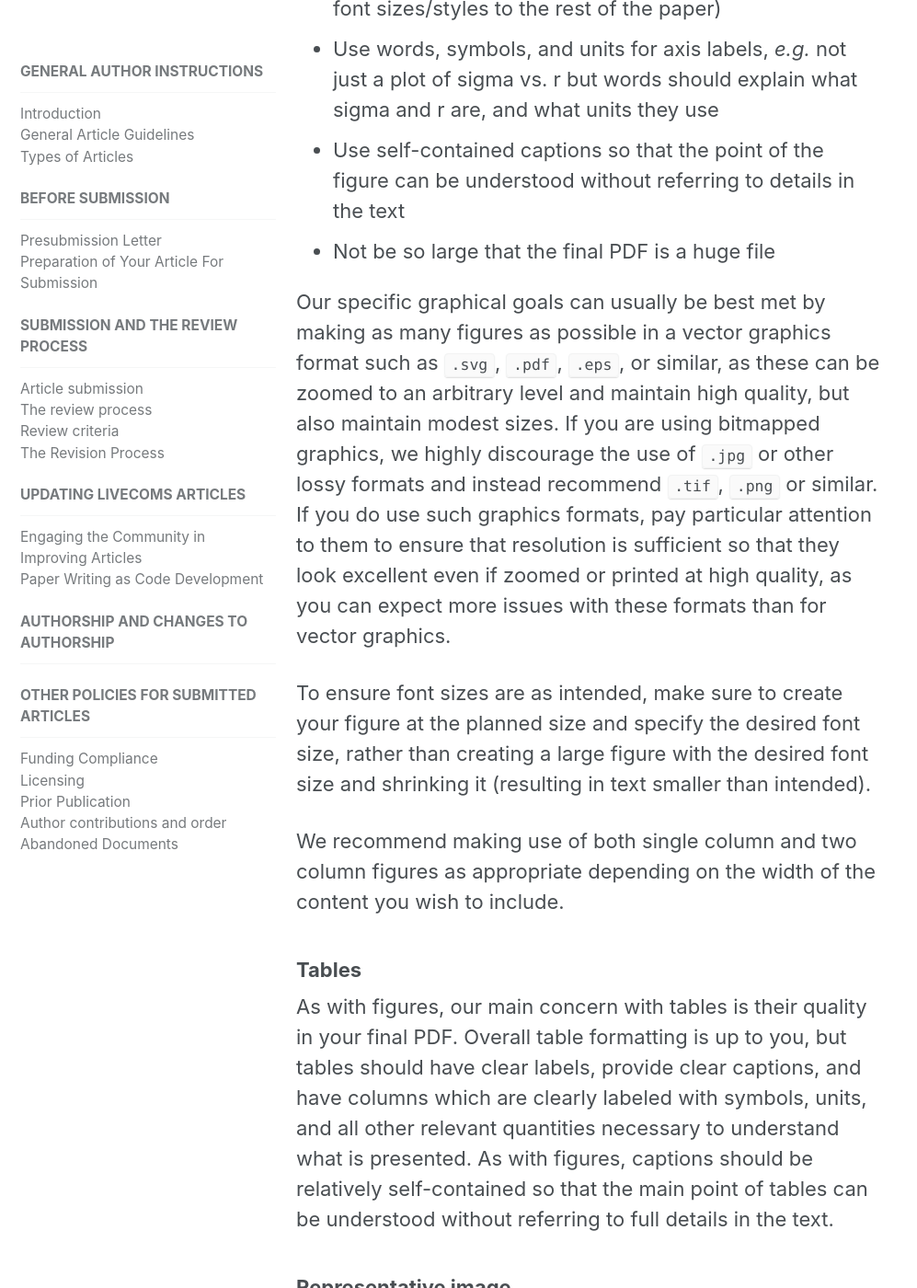
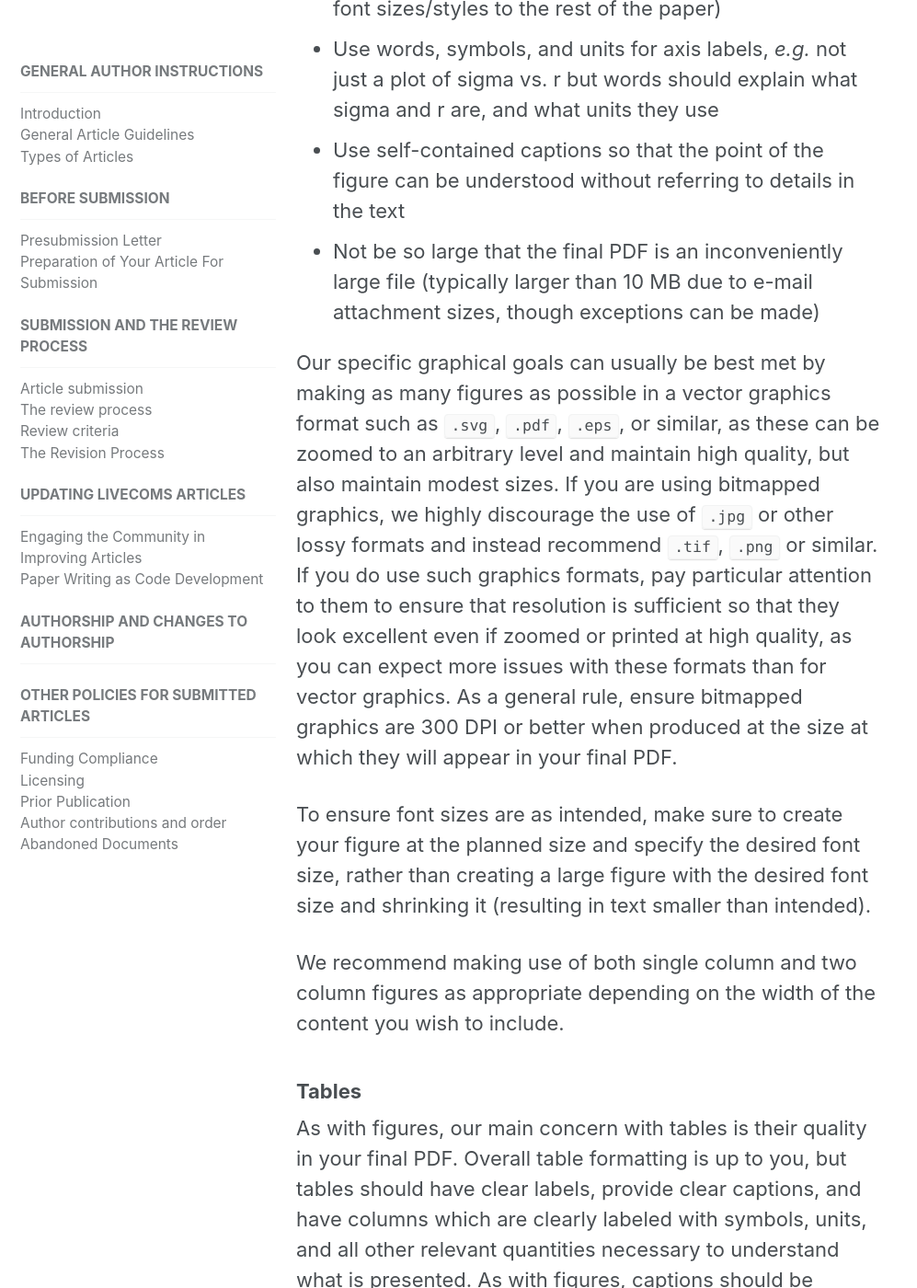
Before and after one commit to livecomsjournal/livecomsjournal.github.io, a Jekyll site: the page built from _author_instructions/01_policies.md, in a window 1280 px wide and 1400 px high, scrolled down 6537 px. Shown: the whole window at 92% size, without its empty margins (0-997 px from the left). Built offline with Jekyll 4.4.1, drawn with Linux system fonts in a browser that asks for light colours.

Commit message:
Be more specific on graphics and file size.

```diff
--- a/_author_instructions/01_policies.md
+++ b/_author_instructions/01_policies.md
@@ -112,11 +112,12 @@ Rather, figures should:
 - Be stylistically consistent with the rest of the paper (ideally using OpenSans as the font, and having similar font sizes/styles to the rest of the paper)
 - Use words, symbols, and units for axis labels, *e.g.* not just a plot of sigma vs. r but words should explain what sigma and r are, and what units they use
 - Use self-contained captions so that the point of the figure can be understood without referring to details in the text
-- Not be so large that the final PDF is a huge file
+- Not be so large that the final PDF is an inconveniently large file (typically larger than 10 MB due to e-mail attachment sizes, though exceptions can be made)
 
 Our specific graphical goals can usually be best met by making as many figures as possible in a vector graphics format such as `.svg`, `.pdf`, `.eps`, or similar, as these can be zoomed to an arbitrary level and maintain high quality, but also maintain modest sizes.
 If you are using bitmapped graphics, we highly discourage the use of `.jpg` or other lossy formats and instead recommend `.tif`, `.png` or similar.
 If you do use such graphics formats, pay particular attention to them to ensure that resolution is sufficient so that they look excellent even if zoomed or printed at high quality, as you can expect more issues with these formats than for vector graphics.
+As a general rule, ensure bitmapped graphics are 300 DPI or better when produced at the size at which they will appear in your final PDF.
 
 To ensure font sizes are as intended, make sure to create your figure at the planned size and specify the desired font size, rather than creating a large figure with the desired font size and shrinking it (resulting in text smaller than intended).
 
```
